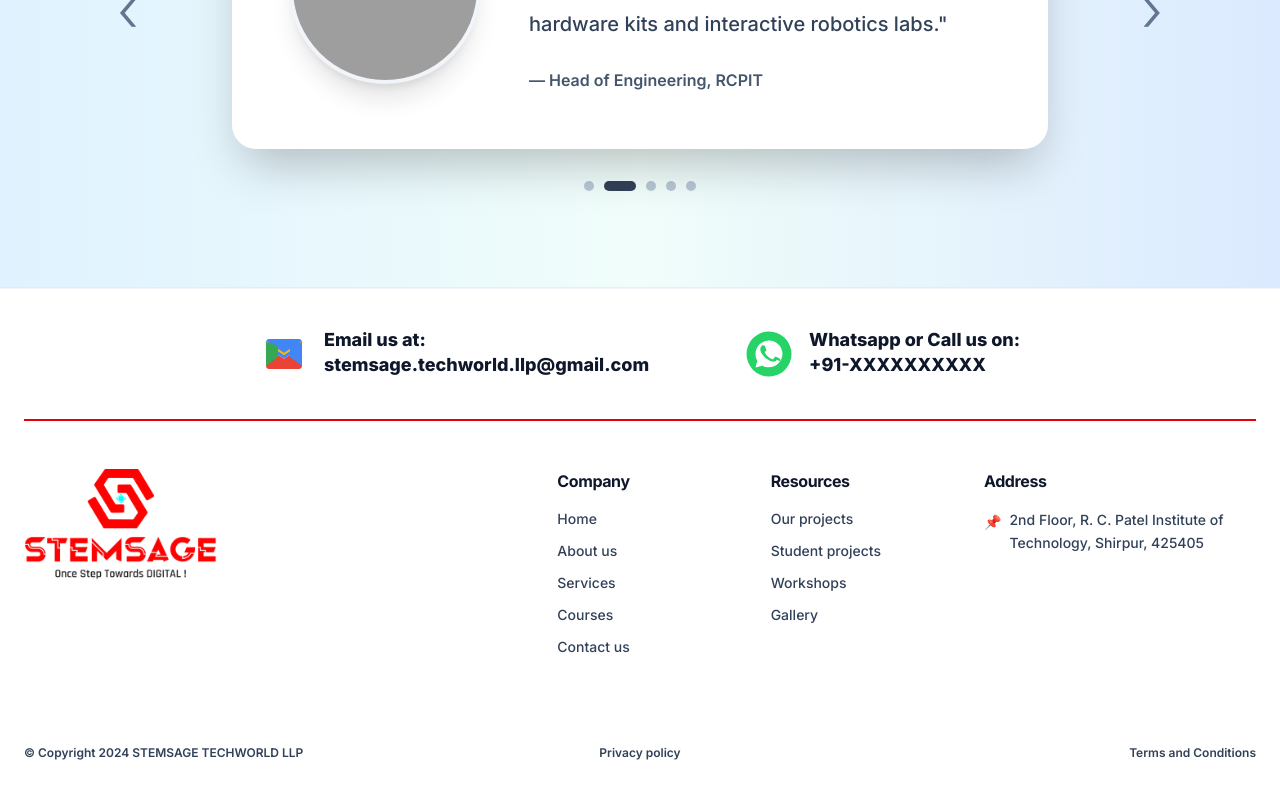
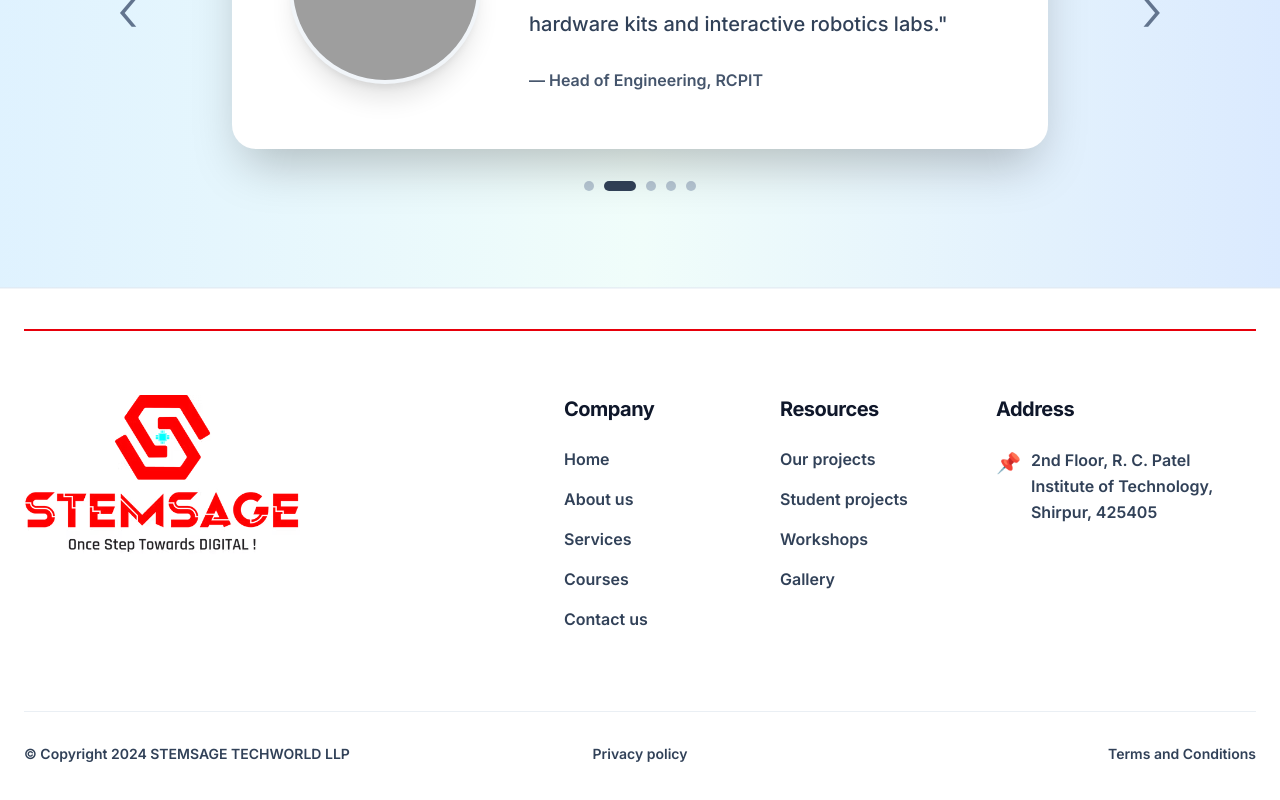
Before and after one commit to nihar-ux18/STEMSAGE-Website, a React (Vite) app in the folder frontend/: page / in a window 1280 px wide. Shown: the part 5848-6648 px from the top of the page. Built offline with nearby package versions, Linux system fonts and the light colour scheme; grey boxes are pictures that could not be loaded.

Commit message:
updated the  Footer.

```diff
--- a/frontend/src/components/common/Footer.jsx
+++ b/frontend/src/components/common/Footer.jsx
@@ -3,78 +3,24 @@ import { Link } from "react-router-dom";
 import logoImg from "../../assets/StemSage_Footer_Logo.avif";
 import logoFallback from "/images/logo.png";
 
-// Gmail Colorful M Icon
-const GmailIcon = () => (
-    <svg width="48" height="48" viewBox="0 0 48 48" fill="none" xmlns="http://www.w3.org/2000/svg" className="shrink-0">
-        <path d="M6 36V16.8L24 28.8L42 16.8V36C42 37.6569 40.6569 39 39 39H9C7.34315 39 6 37.6569 6 36Z" fill="#ea4335" />
-        <path d="M42 12V16.8L24 28.8L6 16.8V12C6 10.3431 7.34315 9 9 9H39C40.6569 9 42 10.3431 42 12Z" fill="#4285f4" />
-        <path d="M6 12L24 24L42 12" stroke="#fbbc05" strokeWidth="2" />
-        <path d="M6 12V36L18 27V15.5L6 12Z" fill="#34a853" />
-        <path d="M42 12V36L30 27V15.5L42 12Z" fill="#4285f4" />
-    </svg>
-);
-
-// WhatsApp Circle Green Icon
-const WhatsappCircleIcon = () => (
-    <svg viewBox="0 0 64 64" width="48" height="48" className="shrink-0">
-        <circle cx="32" cy="32" r="30" fill="#25D366" />
-        <path fill="#FFFFFF" d="M32 14c-9.9 0-18 8.1-18 18 0 3.2.8 6.3 2.4 9L14 50l9.3-2.4c2.6 1.4 5.6 2.2 8.7 2.2 9.9 0 18-8.1 18-18S41.9 14 32 14zm10.4 25.5c-.4 1.2-2.3 2.4-3.2 2.5-.9.1-2 .5-6.7-1.4-5.7-2.3-9.4-8.1-9.7-8.5-.3-.4-2.4-3.2-2.4-6.1 0-2.9 1.5-4.3 2-4.9.5-.6 1.2-.7 1.6-.7.4 0 .8 0 1.2.1.4.1.9-.2 1.4 1 .5 1.2 1.7 4.2 1.9 4.5.1.3.2.7 0 1.1-.2.4-.3.7-.6 1-.3.3-.7.7-1 1-.3.3-.7.7-.3 1.4.4.7 1.8 3 3.9 4.9 2.7 2.4 5 3.1 5.7 3.5.7.4 1.1.3 1.5-.1.4-.4 1.7-2 2.1-2.7.4-.7.9-.6 1.5-.3.6.3 3.8 1.8 4.4 2.1.6.3 1 .5 1.2.8.2.4.2 1.9-.2 3.1z" />
-    </svg>
-);
-
 function Footer() {
     return (
-        <footer className="w-full bg-white text-slate-800 font-sans border-t border-slate-100">
-            {/* Top Contact Section */}
-            <div className="mx-auto max-w-5xl px-6 py-10 flex flex-col md:flex-row items-center justify-center gap-12 md:gap-24 text-left">
-                {/* Email Info */}
-                <div className="flex items-center gap-4">
-                    <GmailIcon />
-                    <div>
-                        <div className="text-base sm:text-lg font-extrabold text-slate-900 leading-tight">
-                            Email us at:
-                        </div>
-                        <a
-                            href="mailto:stemsage.techworld.llp@gmail.com"
-                            className="text-base sm:text-lg font-extrabold text-slate-900 hover:text-red-600 transition-colors"
-                        >
-                            stemsage.techworld.llp@gmail.com
-                        </a>
-                    </div>
-                </div>
-
-                {/* WhatsApp Info */}
-                <div className="flex items-center gap-4">
-                    <WhatsappCircleIcon />
-                    <div>
-                        <div className="text-base sm:text-lg font-extrabold text-slate-900 leading-tight">
-                            Whatsapp or Call us on:
-                        </div>
-                        <a
-                            href="tel:+917620894562"
-                            className="text-base sm:text-lg font-extrabold text-slate-900 hover:text-red-600 transition-colors"
-                        >
-                            +91-XXXXXXXXXX
-                        </a>
-                    </div>
-                </div>
-            </div>
-
-            {/* Red Horizontal Separator Line */}
+        <footer className="w-full bg-white text-slate-800 font-sans border-t border-slate-100 pt-10 pb-12">
+            {/* Red Horizontal Separator Line at top */}
             <div className="w-full max-w-7xl mx-auto px-6">
                 <div className="h-[2px] w-full bg-red-600" />
             </div>
 
             {/* Main Footer Content */}
-            <div className="mx-auto max-w-7xl px-6 pt-12 pb-8">
-                <div className="grid grid-cols-1 md:grid-cols-12 gap-10 lg:gap-12 items-start">
-                    {/* Column 1: Logo from src/assets/ */}
+            <div className="mx-auto max-w-7xl px-6 pt-16 pb-10">
+                <div className="grid grid-cols-1 md:grid-cols-12 gap-12 lg:gap-16 items-start">
+                    {/* Column 1: Logo */}
                     <div className="md:col-span-5 flex flex-col items-start">
                         <Link to="/" className="inline-block">
                             <img
                                 src={logoImg}
                                 alt="STEMSAGE — Once Step Towards DIGITAL !"
-                                className="h-28 w-auto object-contain"
+                                className="h-36 sm:h-40 w-auto object-contain"
                                 onError={(e) => {
                                     e.currentTarget.src = logoFallback;
                                 }}
@@ -84,32 +30,32 @@ function Footer() {
 
                     {/* Column 2: Company */}
                     <div className="md:col-span-2 text-left">
-                        <h3 className="text-base font-bold text-slate-900 mb-4">
+                        <h3 className="text-lg sm:text-xl font-bold text-slate-900 mb-6">
                             Company
                         </h3>
-                        <ul className="space-y-3 text-sm font-medium text-slate-700">
+                        <ul className="space-y-4 text-base font-semibold text-slate-700">
                             <li>
-                                <Link to="/" className="hover:text-red-600 underline-offset-2 hover:underline">
+                                <Link to="/" className="hover:text-red-600 underline-offset-4 hover:underline">
                                     Home
                                 </Link>
                             </li>
                             <li>
-                                <Link to="/about" className="hover:text-red-600 underline-offset-2 hover:underline">
+                                <Link to="/about" className="hover:text-red-600 underline-offset-4 hover:underline">
                                     About us
                                 </Link>
                             </li>
                             <li>
-                                <Link to="/services" className="hover:text-red-600 underline-offset-2 hover:underline">
+                                <Link to="/services" className="hover:text-red-600 underline-offset-4 hover:underline">
                                     Services
                                 </Link>
                             </li>
                             <li>
-                                <Link to="/courses" className="hover:text-red-600 underline-offset-2 hover:underline">
+                                <Link to="/courses" className="hover:text-red-600 underline-offset-4 hover:underline">
                                     Courses
                                 </Link>
                             </li>
                             <li>
-                                <Link to="/contact" className="hover:text-red-600 underline-offset-2 hover:underline">
+                                <Link to="/contact" className="hover:text-red-600 underline-offset-4 hover:underline">
                                     Contact us
                                 </Link>
                             </li>
@@ -118,27 +64,27 @@ function Footer() {
 
                     {/* Column 3: Resources */}
                     <div className="md:col-span-2 text-left">
-                        <h3 className="text-base font-bold text-slate-900 mb-4">
+                        <h3 className="text-lg sm:text-xl font-bold text-slate-900 mb-6">
                             Resources
                         </h3>
-                        <ul className="space-y-3 text-sm font-medium text-slate-700">
+                        <ul className="space-y-4 text-base font-semibold text-slate-700">
                             <li>
-                                <Link to="/projects" className="hover:text-red-600 underline-offset-2 hover:underline">
+                                <Link to="/projects" className="hover:text-red-600 underline-offset-4 hover:underline">
                                     Our projects
                                 </Link>
                             </li>
                             <li>
-                                <Link to="/student-projects" className="hover:text-red-600 underline-offset-2 hover:underline">
+                                <Link to="/student-projects" className="hover:text-red-600 underline-offset-4 hover:underline">
                                     Student projects
                                 </Link>
                             </li>
                             <li>
-                                <Link to="/workshops" className="hover:text-red-600 underline-offset-2 hover:underline">
+                                <Link to="/workshops" className="hover:text-red-600 underline-offset-4 hover:underline">
                                     Workshops
                                 </Link>
                             </li>
                             <li>
-                                <Link to="/learning" className="hover:text-red-600 underline-offset-2 hover:underline">
+                                <Link to="/learning" className="hover:text-red-600 underline-offset-4 hover:underline">
                                     Gallery
                                 </Link>
                             </li>
@@ -147,11 +93,11 @@ function Footer() {
 
                     {/* Column 4: Address */}
                     <div className="md:col-span-3 text-left">
-                        <h3 className="text-base font-bold text-slate-900 mb-4">
+                        <h3 className="text-lg sm:text-xl font-bold text-slate-900 mb-6">
                             Address
                         </h3>
-                        <div className="flex items-start gap-2 text-sm font-medium text-slate-700 leading-relaxed">
-                            <span className="text-red-600 shrink-0 mt-0.5">📌</span>
+                        <div className="flex items-start gap-2.5 text-base font-semibold text-slate-700 leading-relaxed">
+                            <span className="text-red-600 shrink-0 text-xl mt-0.5">📌</span>
                             <span>
                                 2nd Floor, R. C. Patel Institute of Technology, Shirpur, 425405
                             </span>
@@ -160,7 +106,7 @@ function Footer() {
                 </div>
 
                 {/* Bottom Bar (Copyright, Privacy policy, Terms and Conditions) */}
-                <div className="mt-16 pt-6 flex flex-col md:flex-row items-center justify-between gap-4 text-xs font-semibold text-slate-700">
+                <div className="mt-20 pt-8 border-t border-slate-200/70 flex flex-col md:flex-row items-center justify-between gap-4 text-sm font-semibold text-slate-700">
                     <div className="w-full md:w-1/3 text-left">
                         © Copyright 2024 STEMSAGE TECHWORLD LLP
                     </div>
```
